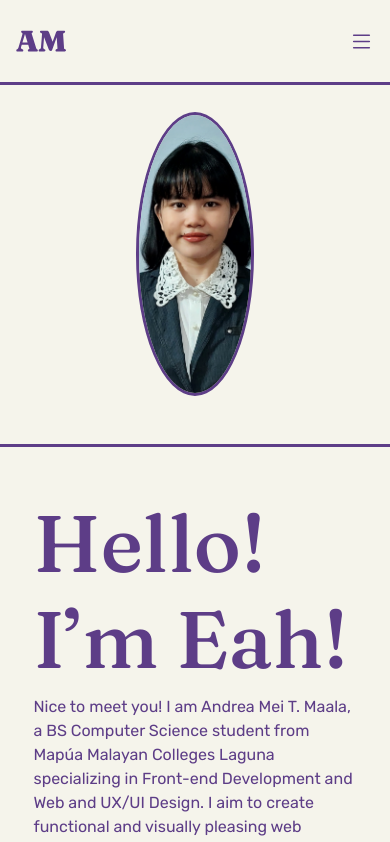
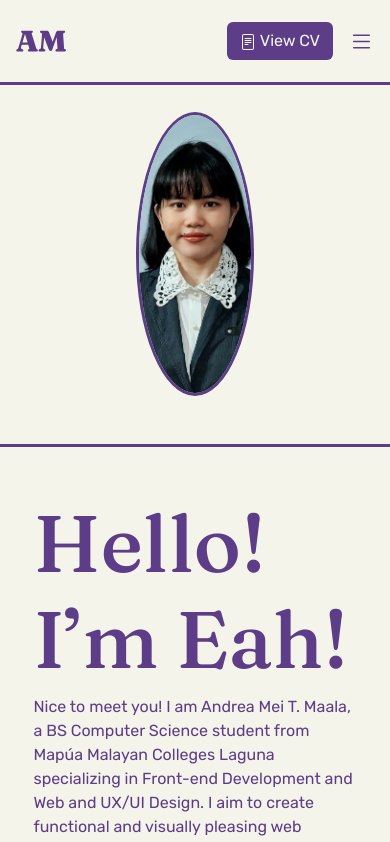
Before and after one commit to meisprout/dev-portfolio, a Next.js app in the folder dev-portfolio-site/: page / in a window 390 px wide. Shown: the top 842 px of the page. Built offline with nearby package versions, Linux system fonts and the light colour scheme.

Commit message:
added cv

```diff
--- a/dev-portfolio-site/src/app/components/nav.tsx
+++ b/dev-portfolio-site/src/app/components/nav.tsx
@@ -23,11 +23,24 @@ export default function Nav() {
         />
       </Link>
 
-      <div onClick={openNav} className={`${styles["sidenav-button"]} d-lg-none d-block`}>
-        <svg xmlns="http://www.w3.org/2000/svg" width="25" height="25" fill="currentColor" className="bi bi-list" viewBox="0 0 16 16">
-          <path fill-rule="evenodd" d="M2.5 12a.5.5 0 0 1 .5-.5h10a.5.5 0 0 1 0 1H3a.5.5 0 0 1-.5-.5m0-4a.5.5 0 0 1 .5-.5h10a.5.5 0 0 1 0 1H3a.5.5 0 0 1-.5-.5m0-4a.5.5 0 0 1 .5-.5h10a.5.5 0 0 1 0 1H3a.5.5 0 0 1-.5-.5"/>
-        </svg>
+      <div className={`d-lg-none d-flex align-items-center gap-3`}>
+        <Link href="/files/ANDREA_MEI_MAALA_CV.pdf" target="_blank" onClick={closeNav}>
+          <button className={`btn`}>
+            <svg xmlns="http://www.w3.org/2000/svg" width="16" height="16" fill="currentColor" className="bi bi-file-text" viewBox="0 0 16 16">
+              <path d="M5 4a.5.5 0 0 0 0 1h6a.5.5 0 0 0 0-1zm-.5 2.5A.5.5 0 0 1 5 6h6a.5.5 0 0 1 0 1H5a.5.5 0 0 1-.5-.5M5 8a.5.5 0 0 0 0 1h6a.5.5 0 0 0 0-1zm0 2a.5.5 0 0 0 0 1h3a.5.5 0 0 0 0-1z" />
+              <path d="M2 2a2 2 0 0 1 2-2h8a2 2 0 0 1 2 2v12a2 2 0 0 1-2 2H4a2 2 0 0 1-2-2zm10-1H4a1 1 0 0 0-1 1v12a1 1 0 0 0 1 1h8a1 1 0 0 0 1-1V2a1 1 0 0 0-1-1" />
+            </svg> View CV
+          </button>
+        </Link>
+
+        <div onClick={openNav} className={`${styles["sidenav-button"]} `}>
+          <svg xmlns="http://www.w3.org/2000/svg" width="25" height="25" fill="currentColor" className="bi bi-list" viewBox="0 0 16 16">
+            <path fill-rule="evenodd" d="M2.5 12a.5.5 0 0 1 .5-.5h10a.5.5 0 0 1 0 1H3a.5.5 0 0 1-.5-.5m0-4a.5.5 0 0 1 .5-.5h10a.5.5 0 0 1 0 1H3a.5.5 0 0 1-.5-.5m0-4a.5.5 0 0 1 .5-.5h10a.5.5 0 0 1 0 1H3a.5.5 0 0 1-.5-.5"/>
+          </svg>
+        </div>
       </div>
+
+
       <ul className={`list-unstyled ${styles.sidenav} ${isOpen ? `${styles.open}` : `${styles.closed}`}`}>
 
         <li>
@@ -51,16 +64,6 @@ export default function Nav() {
         <li>
           <Link className={"text-decoration-none"} href="./#contact" onClick={closeNav}>
             Contact
-          </Link>
-        </li>
-        <li>
-          <Link href="/files/ANDREA_MEI_MAALA_CV.pdf" target="_blank" onClick={closeNav}>
-            <button className={`btn button-alt`}>
-              <svg xmlns="http://www.w3.org/2000/svg" width="16" height="16" fill="currentColor" className="bi bi-file-text" viewBox="0 0 16 16">
-                <path d="M5 4a.5.5 0 0 0 0 1h6a.5.5 0 0 0 0-1zm-.5 2.5A.5.5 0 0 1 5 6h6a.5.5 0 0 1 0 1H5a.5.5 0 0 1-.5-.5M5 8a.5.5 0 0 0 0 1h6a.5.5 0 0 0 0-1zm0 2a.5.5 0 0 0 0 1h3a.5.5 0 0 0 0-1z" />
-                <path d="M2 2a2 2 0 0 1 2-2h8a2 2 0 0 1 2 2v12a2 2 0 0 1-2 2H4a2 2 0 0 1-2-2zm10-1H4a1 1 0 0 0-1 1v12a1 1 0 0 0 1 1h8a1 1 0 0 0 1-1V2a1 1 0 0 0-1-1" />
-              </svg> View CV
-            </button>
           </Link>
         </li>
       </ul>
```
Also changed, not shown: 1 other file (tests, documents, lock files or other folders).
